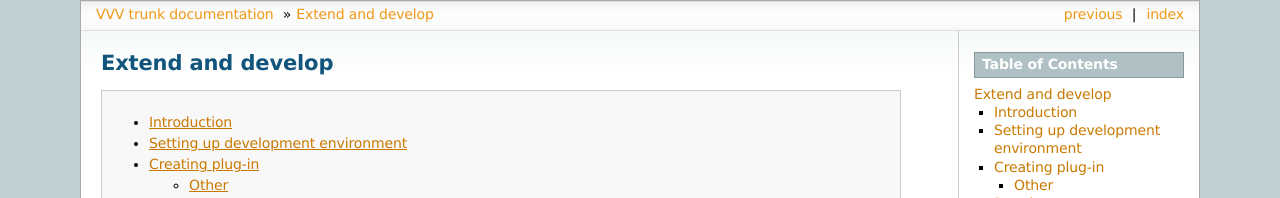
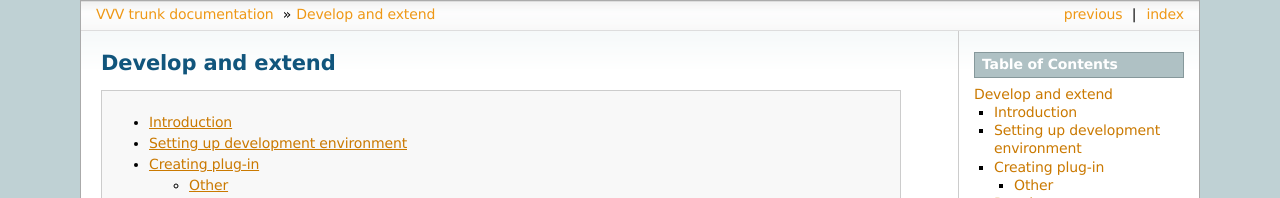
Before and after one commit to miohtama/vvv, a Sphinx documentation site: the page built from docs/source/develop.rst, in a window 1280 px wide and 900 px high. Shown: the top 198 px of the window. Built offline with Sphinx 7.4.7, drawn with Linux system fonts in a browser that asks for light colours; some of the changed text lies outside the part shown.

```diff
--- a/docs/source/develop.rst
+++ b/docs/source/develop.rst
@@ -1,5 +1,5 @@
 ============================
-Extend and develop
+Develop and extend
 ============================
 
 .. contents :: :local:
```
